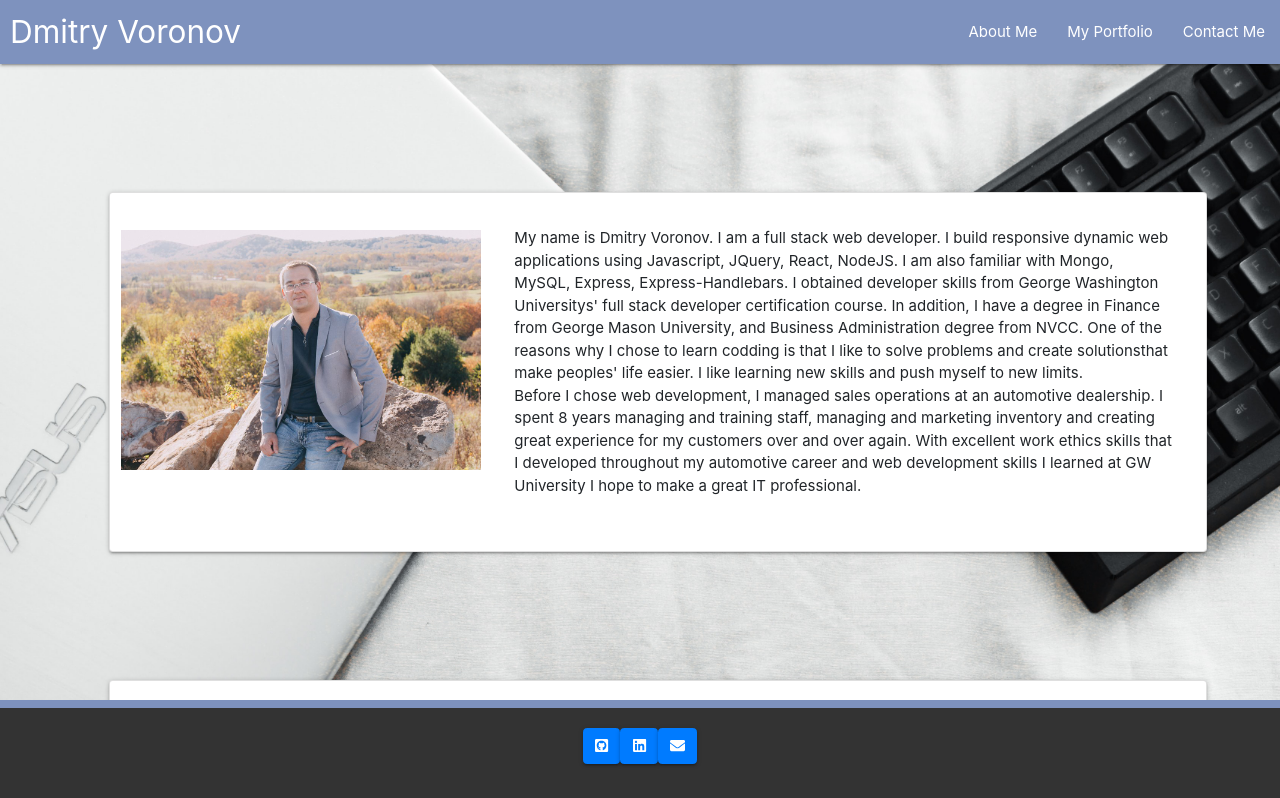
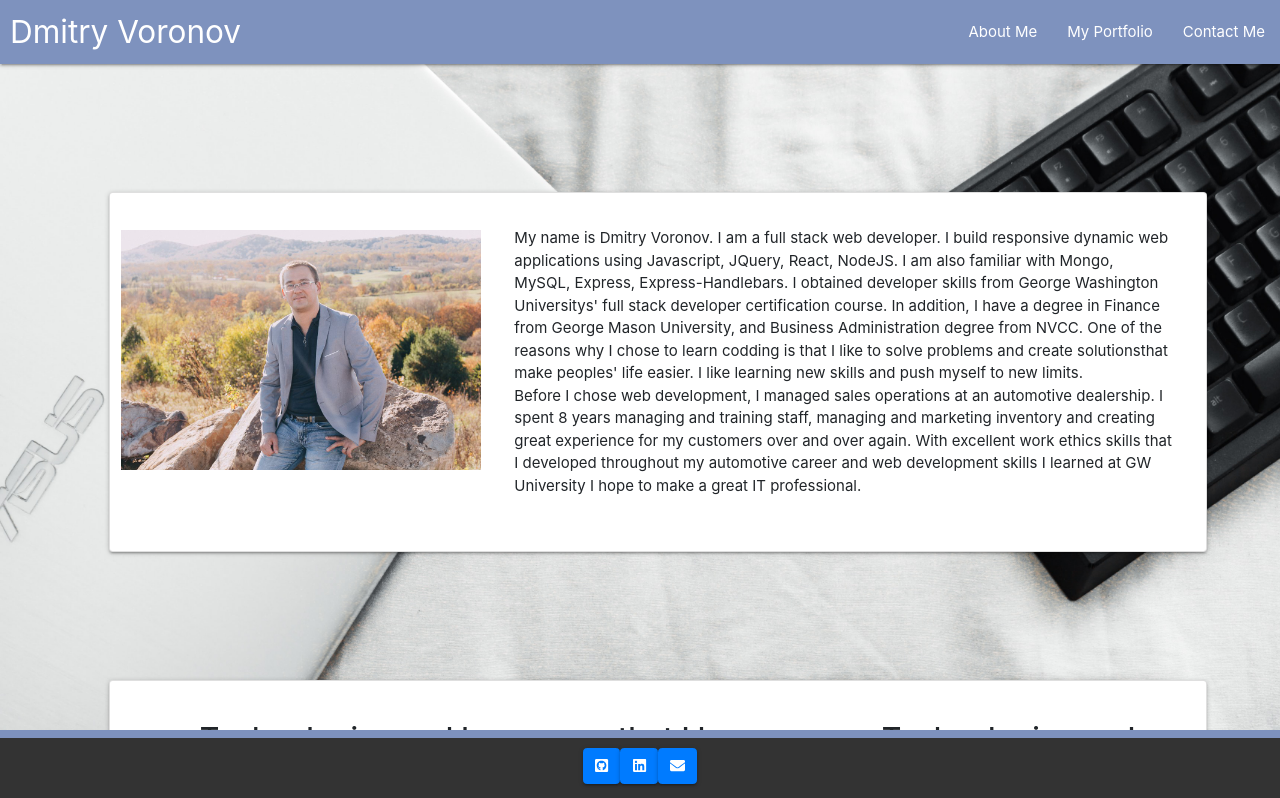
Before and after one commit to vormc2005/React_Portfolio, a React (Create React App) app: page / in a window 1280 px wide. Shown: the top 798 px of the page. Built offline with nearby package versions, Linux system fonts and the light colour scheme.

Commit message:
changed footer size

```diff
--- a/src/components/Footer/Footer.css
+++ b/src/components/Footer/Footer.css
@@ -6,7 +6,7 @@
     bottom: 0; /* stick to bottom */
     /* position: -ms-page; */
     /* border: 1px solid black; */
-    height: 100px;
+    height: 70px;
     color: white;
     background: #333333;
 
@@ -17,5 +17,5 @@
   }
 
   .contactbuttons{
-    margin-top: 20px;
+    margin-top: 10px;
   }
```
